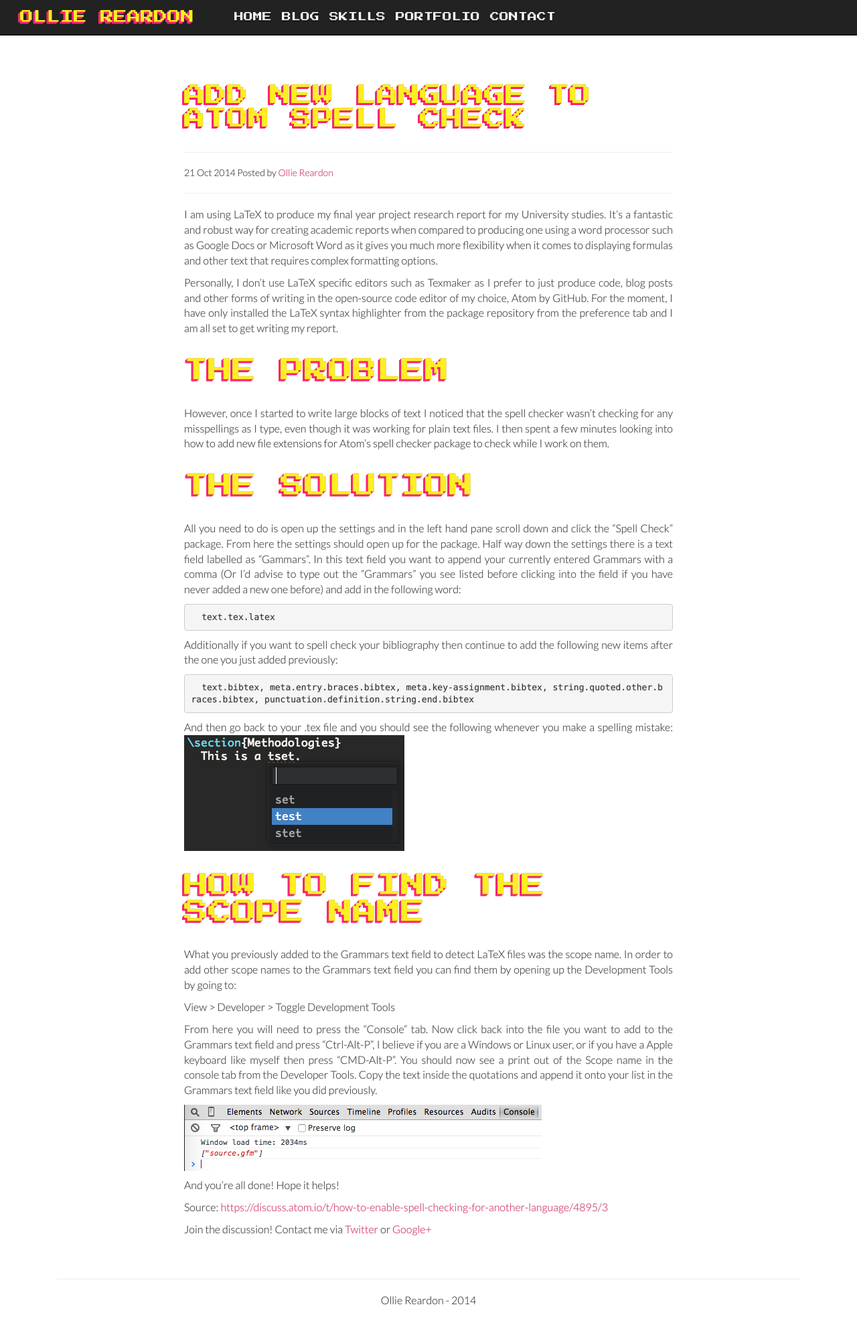
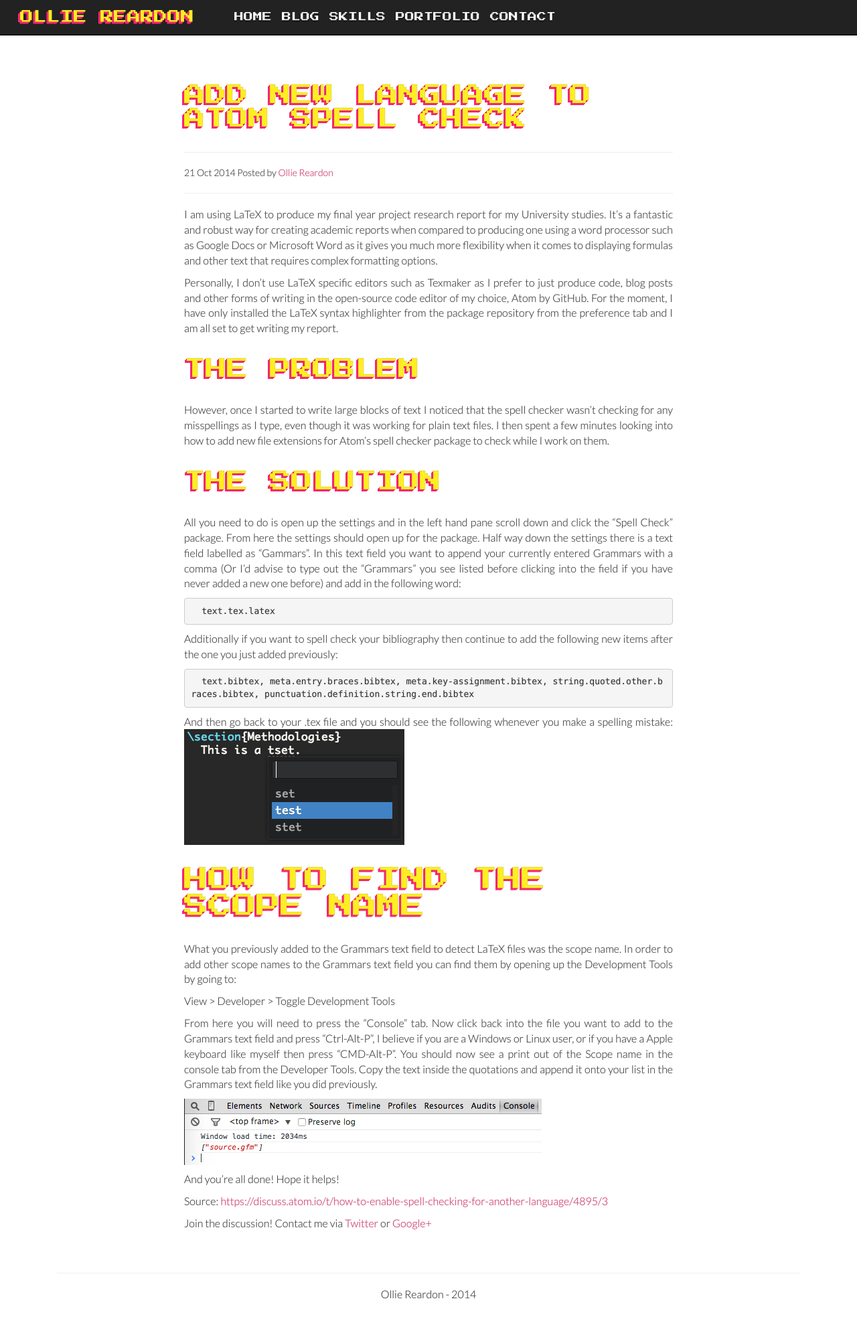
Before and after one commit to ojdon/ojdon.github.io, a Jekyll site: the page built from _posts/2014-10-21-add-new-lanaguage-to-atom-spell-check.md, in a window 1280 px wide. Shown: the whole page at 67% size. Built offline with Jekyll 4.4.1, drawn with Linux system fonts in a browser that asks for light colours; nearby versions of some CDN libraries; Markdown is read by kramdown in place of the engine named in the settings.

Commit message:
Headings fix

```diff
--- a/_posts/2014-10-21-add-new-lanaguage-to-atom-spell-check.md
+++ b/_posts/2014-10-21-add-new-lanaguage-to-atom-spell-check.md
@@ -8,11 +8,11 @@ I am using LaTeX to produce my final year project research report for my Univers
 
 Personally, I don't use LaTeX specific editors such as Texmaker as I prefer to just produce code, blog posts and other forms of writing in the open-source code editor of my choice, Atom by GitHub. For the moment, I have only installed the LaTeX syntax highlighter from the package repository from the preference tab and I am all set to get writing my report.
 
-#The Problem
+##The Problem
 
 However, once I started to write large blocks of text I noticed that the spell checker wasn't checking for any misspellings as I type, even though it was working for plain text files. I then spent a few minutes looking into how to add new file extensions for Atom's spell checker package to check while I work on them.
 
-#The Solution
+##The Solution
 
 All you need to do is open up the settings and in the left hand pane scroll down and click the "Spell Check" package. From here the settings should open up for the package. Half way down the settings there is a text field labelled as "Gammars". In this text field you want to append your currently entered Grammars with a comma (Or I'd advise to type out the "Grammars" you see listed before clicking into the field if you have never added a new one before) and add in the following word:
 
```
